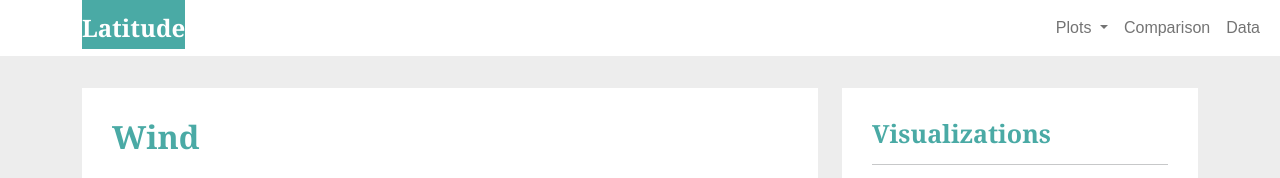
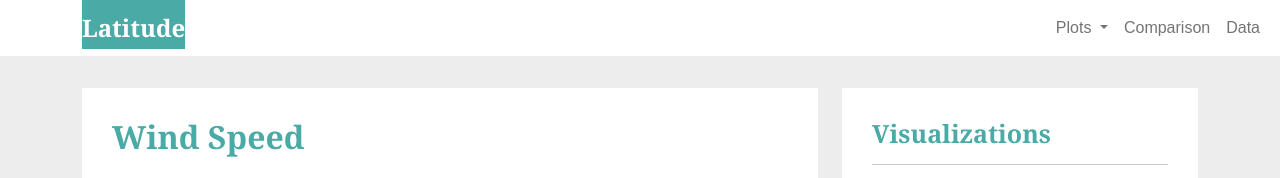
Before and after one commit to JMNugent1/Web-Design-Challenge, a plain HTML site: page visualizations/wind.html in a window 1280 px wide. Shown: the top 178 px of the page. Drawn offline with nearby package versions, Linux system fonts and the light colour scheme.

Commit message:
changed header of wind speed page

```diff
--- a/visualizations/wind.html
+++ b/visualizations/wind.html
@@ -69,7 +69,7 @@
     <section class="row">
       <div class="col-md-8">
         <article class="description-content">
-          <h1 class="description-header">Wind</h1>
+          <h1 class="description-header">Wind Speed</h1>
           <hr class="description-hr" />
           <img src="../assets/images/Fig4.png" alt="" class="img-responsive" />
           <p>Our analysis indicates there is a weak relationship between the latitude of a city and its wind speed.
```
